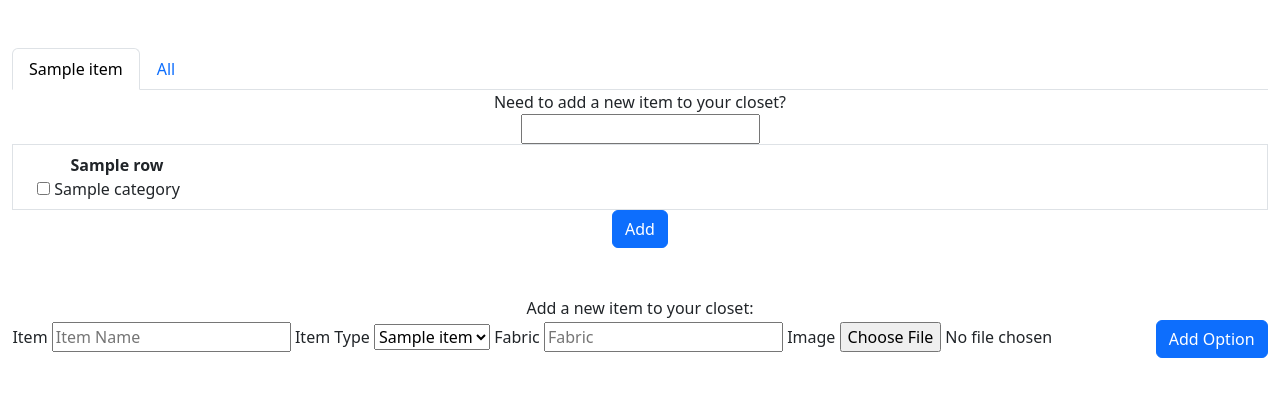
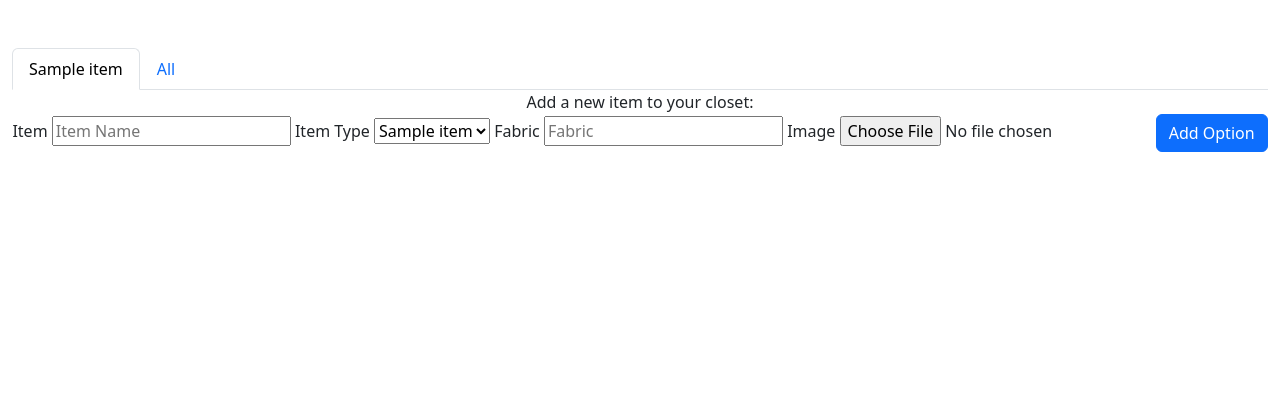
Before and after one commit to acpasnello/outfitGenerator, a Flask app: template templates/mycloset.html in a window 1280 px wide. Shown: the part 68-465 px from the top of the page. Run offline with Flask 3, Linux system fonts and the light colour scheme; the template is opened without the code that fills it: most values are stand-ins (such as "Sample title", 1, 10 or a date in 2020); grey boxes marked "Sample" are stand-in pictures; some libraries are stand-ins or nearby versions.

Commit message:
Remove listing of other users' items on closet page

```diff
--- a/app.py
+++ b/app.py
@@ -168,9 +168,9 @@ def mycloset():
     # Get user's clothing items
     items = dbSelect('SELECT * FROM clothing WHERE userId = ?', (session['user_id'], ))
     # Get clothing items not owned by user
-    notOwned = dbSelect('select * from clothing WHERE userId != ?', (session['user_id'], ))
+    # notOwned = dbSelect('select * from clothing WHERE userId != ?', (session['user_id'], ))
 
-    return render_template('mycloset.html', usercategories=usercategories, items=items, notowned=notOwned, allcategories=allcategories)
+    return render_template('mycloset.html', usercategories=usercategories, items=items, allcategories=allcategories)
 
 # @app.route('/addtocloset', methods=['GET', 'POST'])
 # @login_required
@@ -225,16 +225,9 @@ def addItem():
         else:
             path = saveImage(file)
         print(path)
-    # Save new clothing item to clothing database
-    # query = 'INSERT INTO clothing (itemname, category, imagePath, userId) VALUES (?, ?, ?, ?)'
-    # values = (request.form.get('item'), request.form.get('category'), path, session['user_id'],)
-    # print(values)
-    # rowId = dbInsert(query, values)
+
     rowId = createItem(request.form.get('item'), request.form.get('category'), path, session['user_id'])
     print(rowId)
 
-
-    # Add new item to user's closet
-    # addItemToCloset(rowId, session['user_id'])
     # Return user to their closet page
     return redirect(url_for('mycloset'))
--- a/templates/mycloset.html
+++ b/templates/mycloset.html
@@ -72,29 +72,6 @@
   {# }{% block content %}
   {% endblock %} #}
   <div>
-    Need to add a new item to your closet?
-    <!-- turn this into a form, each option has a radio option, and there is a submit type button below the scrollable list
-    display scrollable table of all remaining clothing options for user to choose from, with search bar that filters the table -->
-    <br><input type="search">
-    <ul class="list-group list-group-flush">
-      <form action="/addtocloset" method="POST">
-      {% for row in notowned %}
-        <li class="list-group-item d-flex justify-content-between align-items-start">
-            <div class="ms-2 me-auto">
-              <input type="checkbox" id="{{row.id}}" name="option" value="{{row.id}}">
-              <label for="{{row.id}}">
-                <div class="fw-bold">{{ row.itemname }}</div>
-                {{ row.category }}
-              </label>
-            </div>
-        </li>
-      {% endfor %}
-      <button class="btn btn-primary" type="submit">Add</button>
-      </form>
-    </ul>
-    <br><br>
-  </div>
-  <div>
     Add a new item to your closet:
     <form action="/additem" method="POST" enctype="multipart/form-data">
       <label for="item">Item</label>
```
